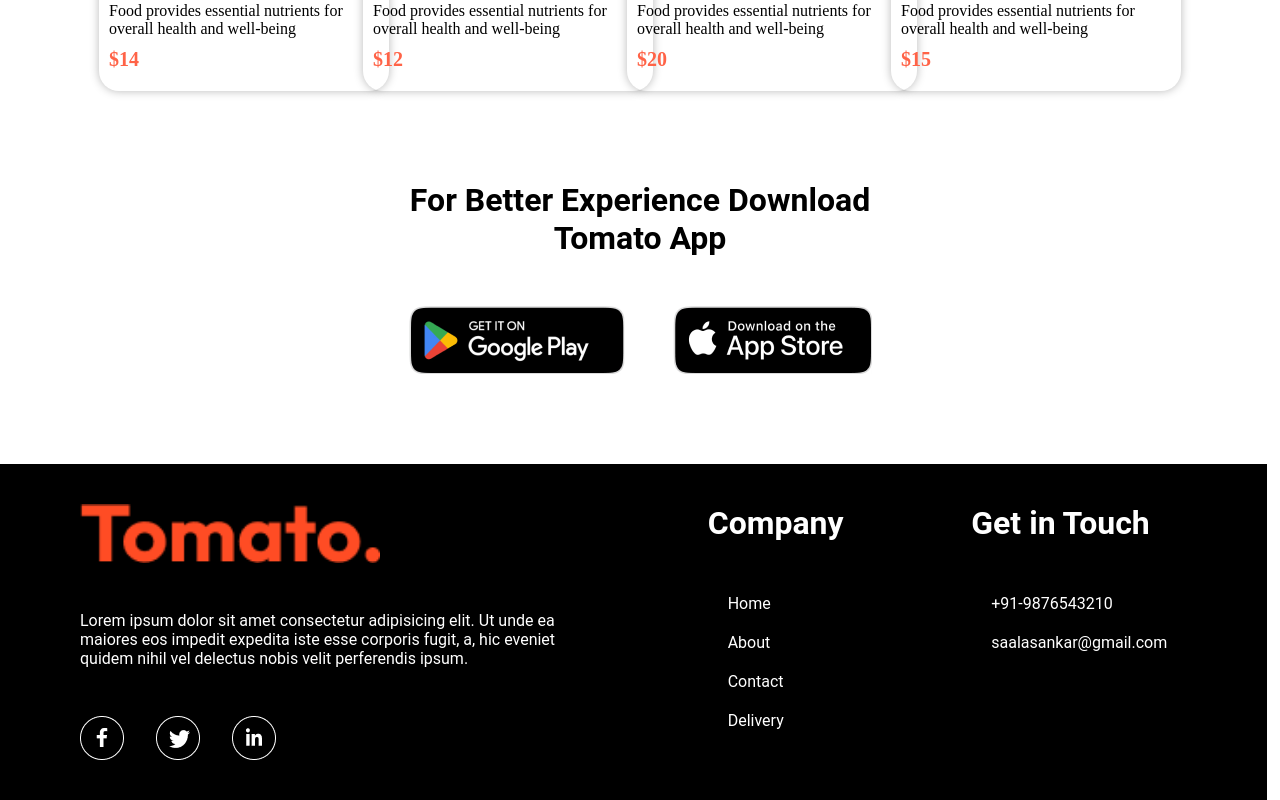
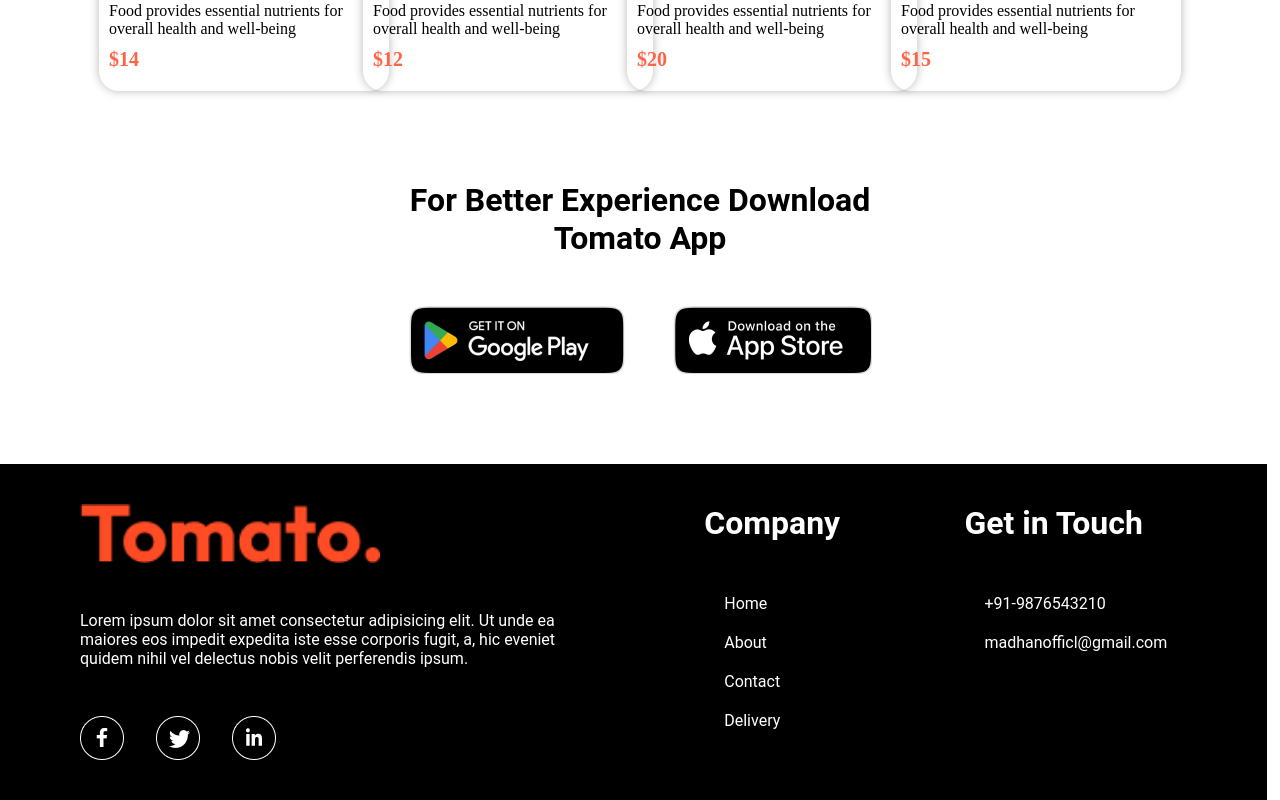
Before and after one commit to Madhan5422i/Food-App, a React (Vite) app: page / in a window 1280 px wide. Shown: the part 4373-5173 px from the top of the page. Built offline with nearby package versions, Linux system fonts and the light colour scheme; a web font is replaced by a local one.

Commit message:
email-edit

```diff
--- a/src/components/Footer/footer.jsx
+++ b/src/components/Footer/footer.jsx
@@ -31,7 +31,7 @@ function Footer() {
           <h2>Get in Touch</h2>
           <section>
             <p>+91-9876543210</p>
-            <p>saalasankar@gmail.com</p>
+            <p>madhanofficl@gmail.com</p>
           </section>
         </div>
       </footer>
```
